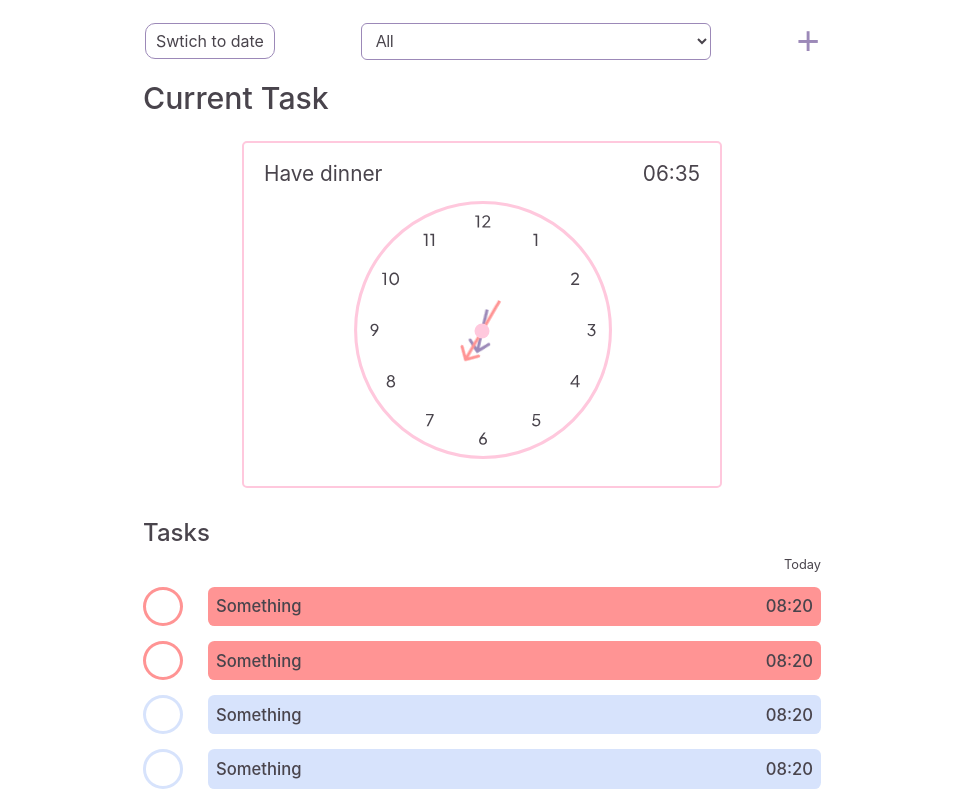
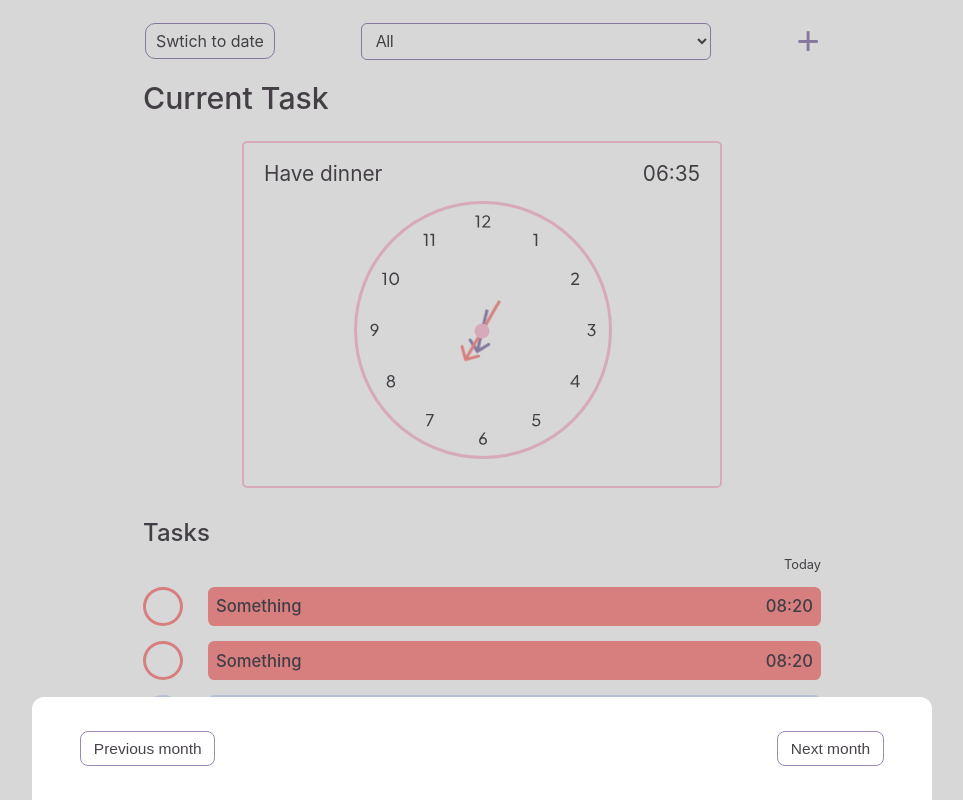
Before and after one commit to Amin-Ansari/My-to-do-list, a React (Create React App) app: page / in a window 1280 px wide. Shown: the top 800 px of the page, without its empty margins (158-1121 px from the left). Built offline with nearby package versions, Linux system fonts and the light colour scheme.

Commit message:
The month-control is added

```diff
--- a/public/index.html
+++ b/public/index.html
@@ -30,6 +30,7 @@
     <div id="where-adding-form-goes-to"></div>
     <div id="where-adding-topic-goes-to"></div>
     <div id="where-offCavnasMenu-goes"></div>
+    <div id="where-date-picker-goes-to"></div>
     <!--
       This HTML file is a template.
       If you open it directly in the browser, you will see an empty page.
--- a/src/Components/Data/AddButton.css
+++ b/src/Components/Data/AddButton.css
@@ -34,13 +34,13 @@
   position: absolute;
   left: 50%;
   transform: translateX(-50%);
-  border-radius: 10px;
   display: flex;
   flex-flow: column nowrap;
   align-items: center;
   padding: 25px 0px;
   bottom: -300px;
   transition: bottom 1.1s ease-in-out 4s;
+  border-radius: 12px 12px 0px 0px;
 }
 .topic-container > div {
   padding: 10px 0px;
@@ -49,10 +49,13 @@
   width: 60%;
   text-align: center;
   margin: 8px 0px;
+  transition: all 0.2s;
   font-size: calc(0.7rem + 0.5vh);
 }
 .topic-container > div:hover {
   cursor: pointer;
+  background-color: #9c89b8;
+  color: #fff;
 }
 .topict-goes-up {
   animation: goUp 0.8s ease-in-out 0.1s 1 normal forwards;
--- a/src/Components/Data/AddButton.js
+++ b/src/Components/Data/AddButton.js
@@ -3,6 +3,7 @@ import ReactDom from "react-dom";
 import React from "react";
 import { FontAwesomeIcon } from "@fortawesome/react-fontawesome";
 import { useState } from "react";
+import Backdrop from "./Backdrop";
 
 const AddButton = (props) => {
   const [isTopicAppear, updateAppear] = useState(false);
@@ -41,7 +42,7 @@ const AddingTopic = (props) => {
     props.onHiding(false);
   };
   return (
-    <div
+    <Backdrop
       className={`backdrop-shadow ${props.appearOrNot ? "appear" : "hide"}`}
       onClick={hideAddingTopic}
     >
@@ -54,7 +55,7 @@ const AddingTopic = (props) => {
         <div onClick={props.onTopicChoose}>Add list</div>
         <div onClick={props.onTopicChoose}>Add routine</div>
       </div>
-    </div>
+    </Backdrop>
   );
 };
 export default AddButton;
--- /dev/null
+++ b/src/Components/Data/Backdrop.js
@@ -0,0 +1,8 @@
+const Backdrop = (props) => {
+  return (
+    <div className={props.className} onClick={props.onClick}>
+      {props.children}
+    </div>
+  );
+};
+export default Backdrop;
--- a/src/Components/Data/DateInput.js
+++ b/src/Components/Data/DateInput.js
@@ -1,7 +1,29 @@
 import "./InputStyles.css";
+import "./AddButton.css";
+import Backdrop from "./Backdrop";
+import ReactDOM from "react-dom";
+import { useState } from "react";
+
+const DatePicker = (props) => {
+  return (
+    <Backdrop className={`backdrop-shadow ${true ? "appear" : "hide"}`}>
+      <div
+        className={`topic-container date-picker-padding ${
+          true ? "topict-goes-up" : "hide"
+        }`}
+      >
+        <div className="month-control-wrapper">
+          <button>Previous month</button>
+          <button>Next month</button>
+        </div>
+      </div>
+    </Backdrop>
+  );
+};
 
 const DateInput = (props) => {
   return (
+    <>
       <div className="input-wrapper">
         <label className="label-style hover-cursor">
           Date
@@ -13,6 +35,11 @@ const DateInput = (props) => {
           ></input>
         </label>
       </div>
+      {ReactDOM.createPortal(
+        <DatePicker />,
+        document.getElementById("where-date-picker-goes-to")
+      )}
+    </>
   );
 };
 
--- a/src/Components/Data/EndTime.js
+++ b/src/Components/Data/EndTime.js
@@ -17,7 +17,9 @@ const EndTime = () => {
         End time
         <select className="select-item">
           {timeList.map((item, index) => (
-            <option value={index}>{item}</option>
+            <option value={index} key={index}>
+              {item}
+            </option>
           ))}
         </select>
       </label>
--- a/src/Components/Data/InputStyles.css
+++ b/src/Components/Data/InputStyles.css
@@ -30,9 +30,41 @@
 .hover-cursor:hover {
   cursor: pointer;
 }
+.month-control-wrapper {
+  width: 100% !important;
+  display: flex;
+  justify-content: space-between;
+  border: none !important;
+}
+.date-picker-padding {
+  padding: 0.3rem 2.5rem !important;
+}
+.month-control-wrapper > button {
+  border: none;
+  background-color: transparent;
+  padding: 0.46rem 0.8rem;
+  border: 1.8px solid #9c89b8;
+  border-radius: 8px;
+  font-weight: lighter;
+  font-size: 0.97rem;
+  transition: all 0.2s;
+}
+.month-control-wrapper:hover {
+  cursor: initial !important;
+  background-color: initial !important;
+  color: initial !important;
+}
+.month-control-wrapper > button:hover {
+  cursor: pointer;
+  background-color: #9c89b8;
+  color: #fff;
+}
 @media all and (min-width: 576px) {
   .input-wrapper {
     width: 50%;
     padding: 0.5rem 0.6rem;
   }
+  .date-picker-padding {
+    padding: 1rem 3rem !important;
+  }
 }
--- a/src/Components/Data/StartTime.js
+++ b/src/Components/Data/StartTime.js
@@ -17,7 +17,9 @@ const StartTime = () => {
         Start time
         <select className="select-item">
           {timeList.map((item, index) => (
-            <option value={index}>{item}</option>
+            <option value={index} key={index}>
+              {item}
+            </option>
           ))}
         </select>
       </label>
--- a/src/Components/UI/AppContainer.js
+++ b/src/Components/UI/AppContainer.js
@@ -1,7 +1,6 @@
 import classes from "./AppContainer.module.css";
 
 const AppContainer = (props) => {
-  console.log(props.animationState);
   return (
     <div
       className={`${classes["app-container-style"]} ${
```
Lines whose indentation alone changed are shown as unchanged.
